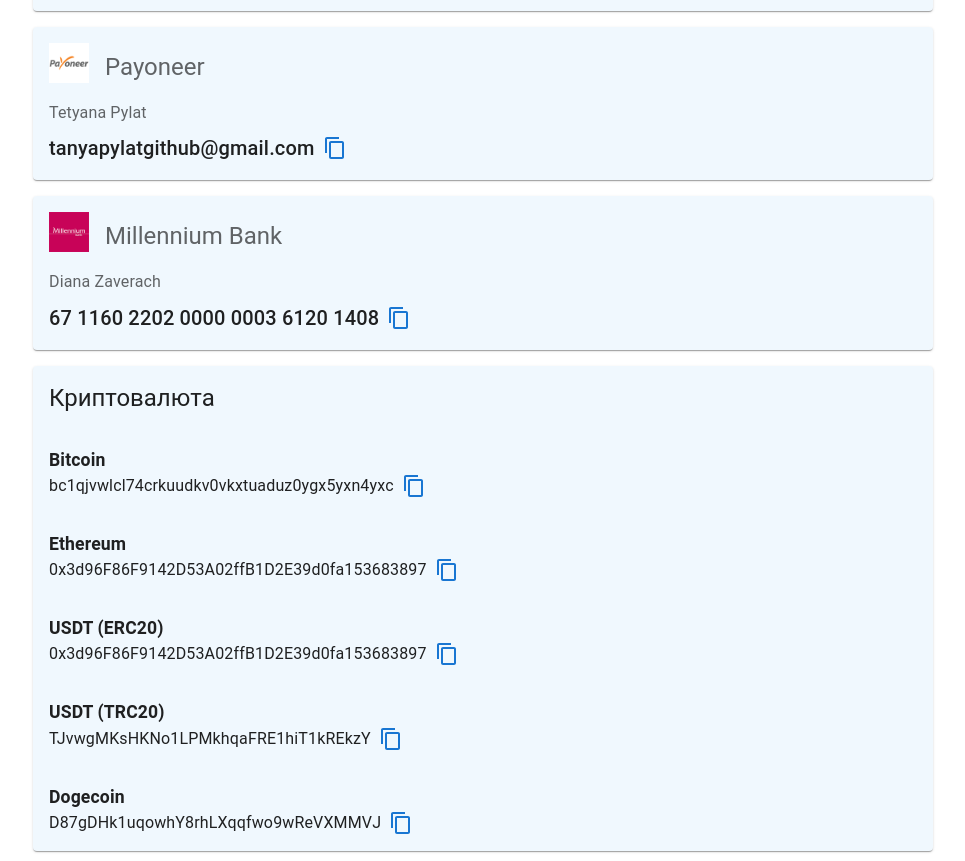
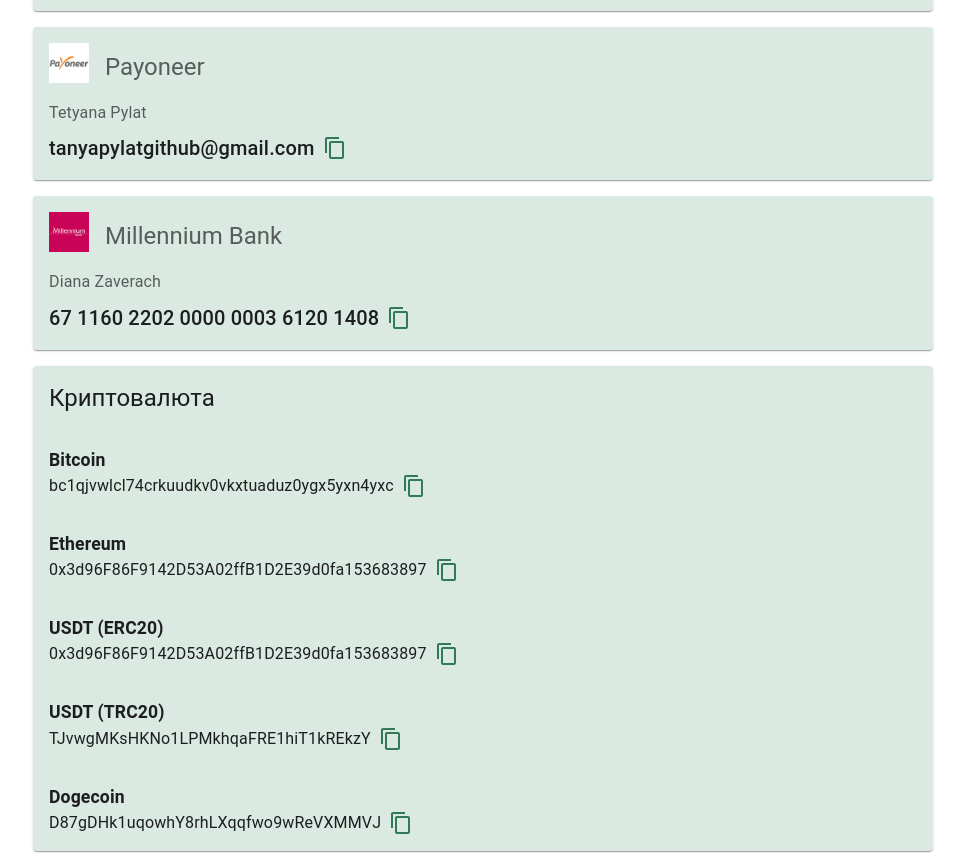
Before and after one commit to tanyapylat/virni, a React (Create React App) app: page / in a window 1280 px wide. Shown: the part 620-1481 px from the top of the page, without its empty margins (157-1122 px from the left). Built offline with nearby package versions, Linux system fonts and the light colour scheme.

Commit message:
added theme

```diff
--- a/src/App.tsx
+++ b/src/App.tsx
@@ -1,7 +1,7 @@
-import { AppBar, Stack, styled, Typography } from '@mui/material';
-import './App.css';
+import { AppBar, Stack, styled, ThemeProvider, Typography } from '@mui/material';
 import { LayoutContainer } from './components/LayoutContainer';
 import PaymentPage from './pages/paymentPage';
+import theme from './muiTheme';
 
 const AppBarContent = styled(Stack)`
     padding: ${(props) => props.theme.spacing(2)};
@@ -13,7 +13,7 @@
 
 function App() {
     return (
-        <div className="App">
+        <ThemeProvider theme={theme}>
             <LayoutContainer>
                 <AppBar position="sticky">
                     <AppBarContent direction="column" alignItems="stretch">
@@ -23,7 +23,7 @@
                 </AppBar>
             </LayoutContainer>
             <PaymentPage></PaymentPage>
-        </div>
+        </ThemeProvider>
     );
 }
 
--- a/src/components/CryptosCard.tsx
+++ b/src/components/CryptosCard.tsx
@@ -11,7 +11,7 @@
 export type CryptosCardProps = { cryptos: { name: string; number: string }[] };
 
 const StyledCard = styled(Card)`
-    background-color: #0082e90f;
+    background-color: #3a886030;
 `;
 
 const StyledTypographyForNumber = styled(Typography)`
--- a/src/components/PaymentCard.tsx
+++ b/src/components/PaymentCard.tsx
@@ -11,7 +11,7 @@
 export type CreditCardProps = { name: string; cardNumber: string; owner?: string; logo: ReactNode };
 
 const StyledCard = styled(Card)`
-    background-color: #0082e90f;
+    background-color: #3a886030;
 `;
 
 const PaymentCard = ({ name, cardNumber, owner, logo }: CreditCardProps) => {
--- /dev/null
+++ b/src/muiTheme.ts
@@ -0,0 +1,12 @@
+import { createTheme } from '@mui/material';
+
+export const theme = createTheme({
+    palette: {
+        primary: {
+            main: '#327955',
+            contrastText: '#fff',
+        },
+    },
+});
+
+export default theme;
```
Also changed, not shown: src/App.css (deleted, +0 -38 lines), src/components/PayPal.tsx (+7 -7 lines), public/svobodaLogo.svg, 1 other file (tests, documents, lock files or other folders).
